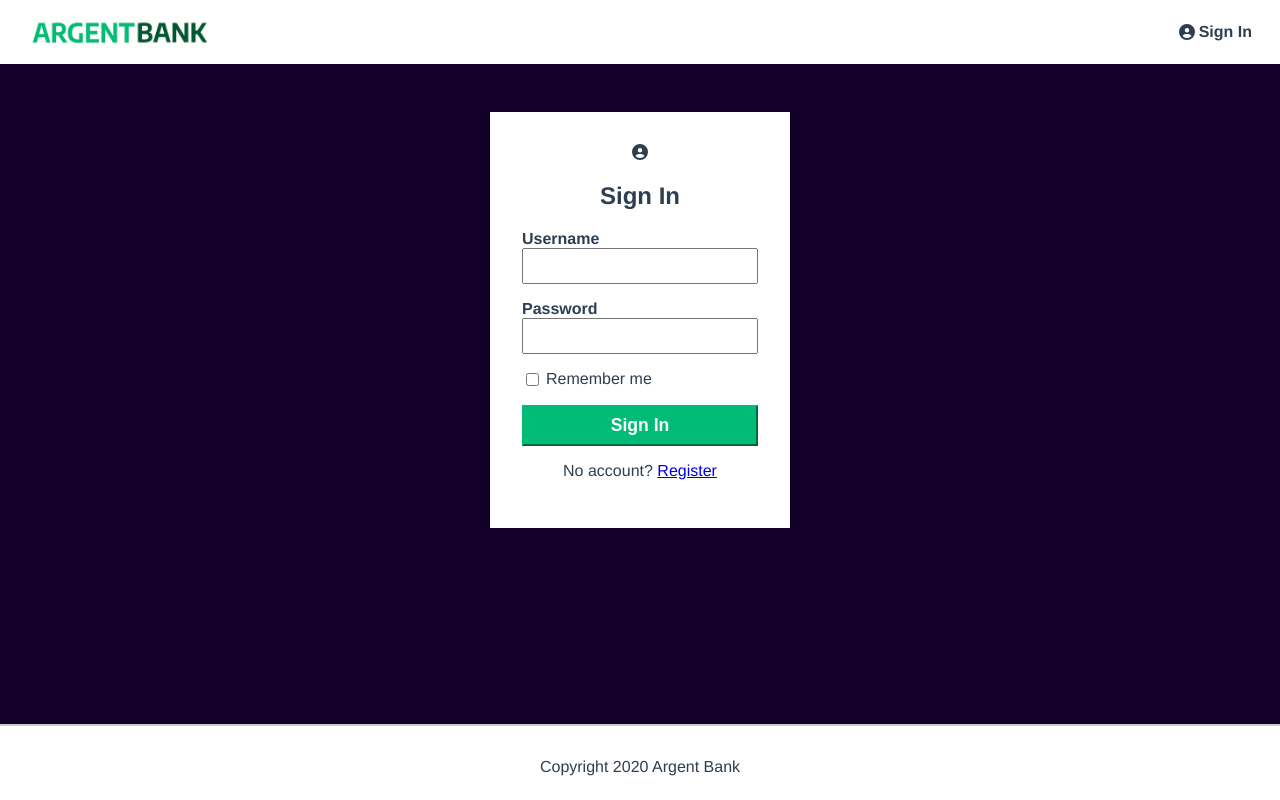
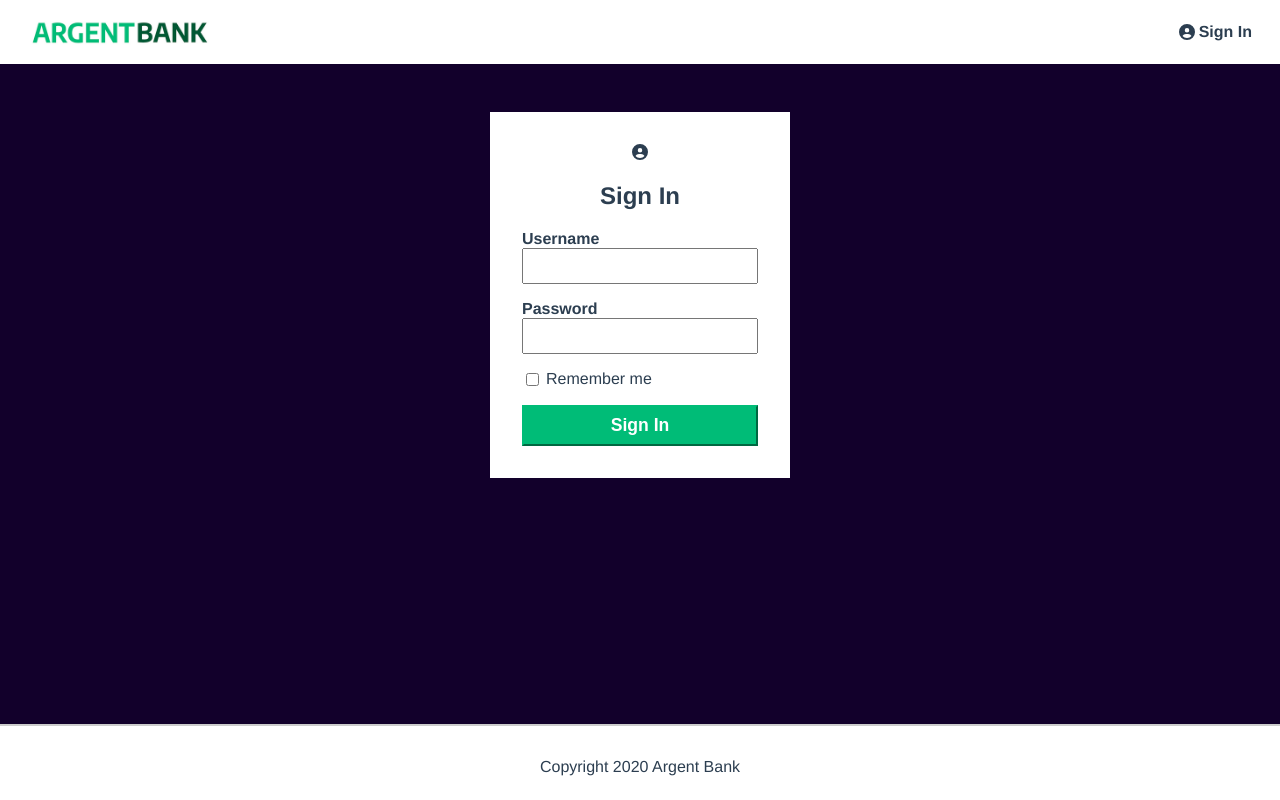
Before and after one commit to gregmelo/P13_ArgentBank, a React (Vite) app in the folder Front/: page /login in a window 1280 px wide. Built offline with nearby package versions, Linux system fonts and the light colour scheme.

Commit message:
functionality sign up comment

```diff
--- a/Front/src/App.jsx
+++ b/Front/src/App.jsx
@@ -9,7 +9,7 @@ import Layout from './pages/Layout';
 import SignIn from './pages/SignIn';
 import NotFound from './pages/NotFound';
 import Dashboard from './pages/Dashboard';
-import SignUp from './pages/SignUp';
+// import SignUp from './pages/SignUp';
 import SignOut from './Components/signOut/SignOut';
 import ProtectedRoute from './Components/protectedRoute/ProtectedRoute';
 import { useEffect } from 'react';
@@ -56,7 +56,7 @@ export default function App() {
         <Route path='/' element={<Layout />}> {/* Layout principal */}
           <Route index element={<HomePage />} /> {/* Page d'accueil */}
           <Route path="/login" element={<SignIn />} /> {/* Page de connexion */}
-          <Route path="/signup" element={<SignUp />} /> {/* Page d'inscription */}
+          {/* <Route path="/signup" element={<SignUp />} /> Page d'inscription */}
           <Route path="/signOut" element={<SignOut />} /> {/* Déconnexion */}
 
           {/* Routes protégées accessibles uniquement aux utilisateurs authentifiés */}
--- a/Front/src/pages/SignIn.jsx
+++ b/Front/src/pages/SignIn.jsx
@@ -130,9 +130,9 @@ export default function SignIn() {
         </form>
 
         {/* Lien vers la page d'inscription */}
-        <p>
+        {/* <p>
           No account? <a href="/signup">Register</a>
-        </p>
+        </p> */}
       </section>
     </main>
   );
```
